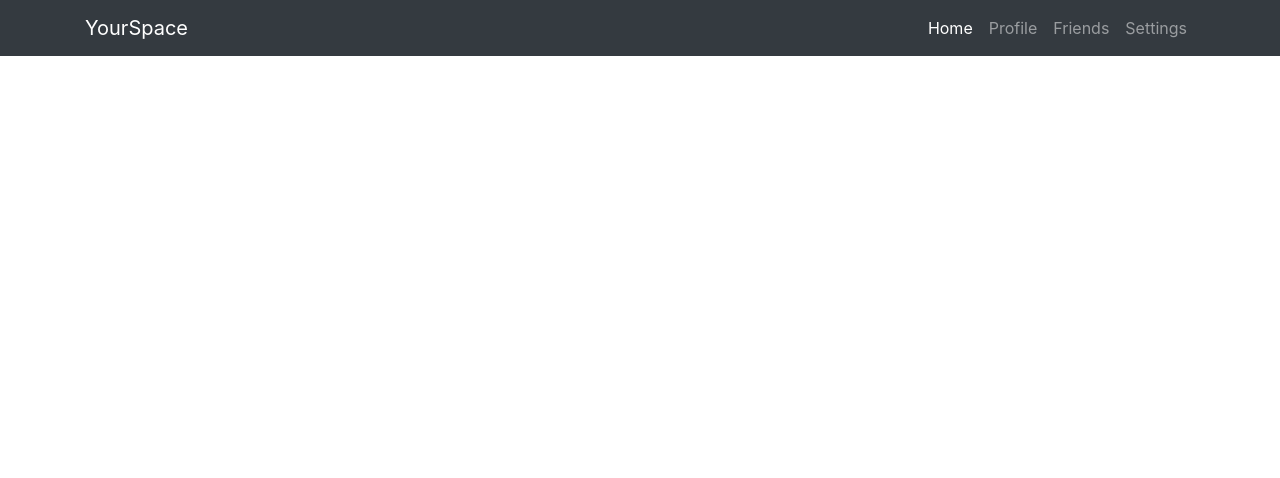
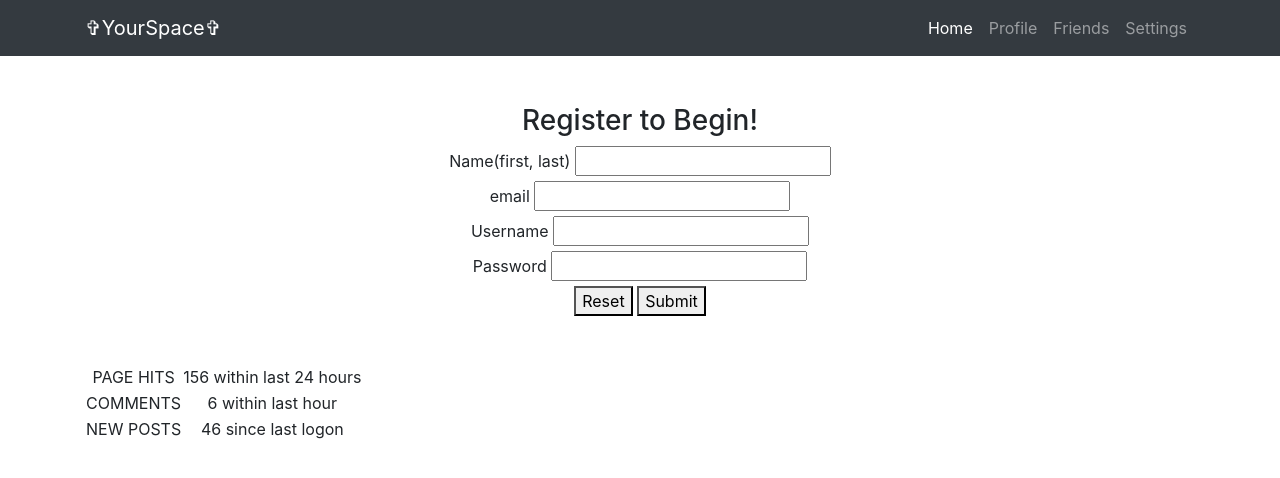
Before and after one commit to qduk/CS4273_YourSpace, a Flask app: page / in a window 1280 px wide. Shown: the top 478 px of the page. Run offline with Flask 2, Linux system fonts and the light colour scheme; some libraries are stand-ins or nearby versions.

Commit message:
Aaron B - modified index.html
1. Added emojis to YourSpace tab 2. Added Registration banner to main home page along with (Name, email, username, password) input fields. 3. Added Submit and reset buttons.

```diff
--- a/templates/index.html
+++ b/templates/index.html
@@ -8,7 +8,7 @@
   <meta name="description" content="">
   <meta name="author" content="">
 
-  <title>YourSpace</title>
+  <title>✞YourSpace✞</title>
 
   <!-- Bootstrap core CSS -->
   <link href="/static/bootstrap.min.css" rel="stylesheet">
@@ -20,7 +20,7 @@
   <!-- Navigation -->
   <nav class="navbar navbar-expand-lg navbar-dark bg-dark static-top">
     <div class="container">
-      <a class="navbar-brand" href="#">YourSpace</a>
+      <a class="navbar-brand" href="#">✞YourSpace✞</a>
       <button class="navbar-toggler" type="button" data-toggle="collapse" data-target="#navbarResponsive" aria-controls="navbarResponsive" aria-expanded="false" aria-label="Toggle navigation">
         <span class="navbar-toggler-icon"></span>
       </button>
@@ -50,6 +50,42 @@
     <div class="row">
       <div class="col-lg-12 text-center">
         <h1 class="mt-5"></h1>
+          <h3>Register to Begin!</h3>
+          <form action="results.html" method="GET">
+            <div>
+              <label>Name(first, last)</label>
+              <input />
+            </div>
+            <div>
+              <label>email</label>
+              <input />
+            </div>
+            <div>
+              <label>Username</label>
+              <input />
+            </div>
+            <div>
+              <label>Password</label>
+              <input />
+            </div>
+            <button type="reset">Reset</button>
+            <button type="submit">Submit</button>
+          </form>
+        <table>
+          <br>
+          <br>
+          <tr>
+            <td>PAGE HITS</td>
+            <td>  156 within last 24 hours</td>
+          <tr>
+            <td>COMMENTS</td>
+            <td>6 within last hour</td>
+          </tr>
+          <tr>
+            <td>NEW POSTS</td>
+            <td>46 since last logon</td>
+          </tr>
+        </table>
       </div>
     </div>
   </div>
```
